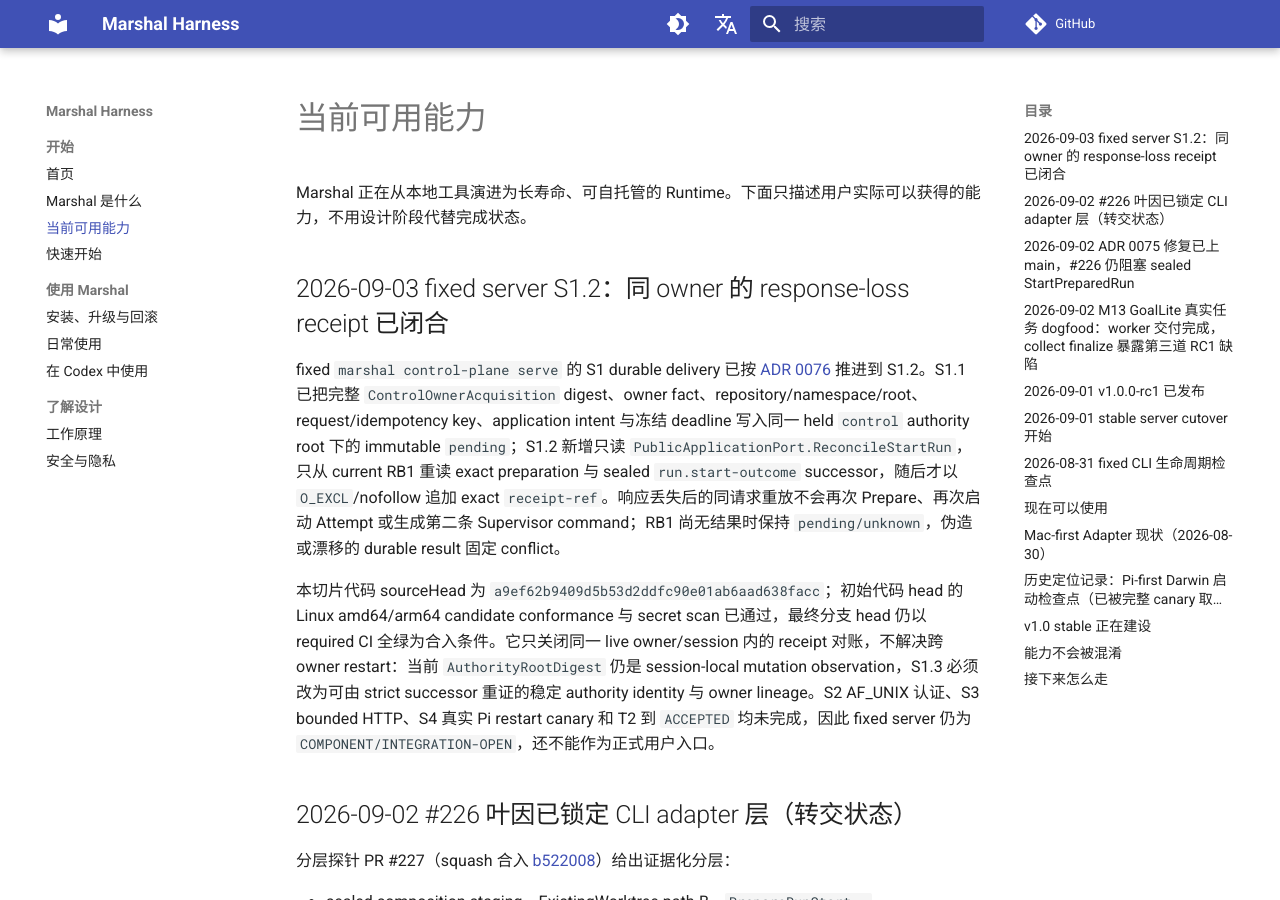
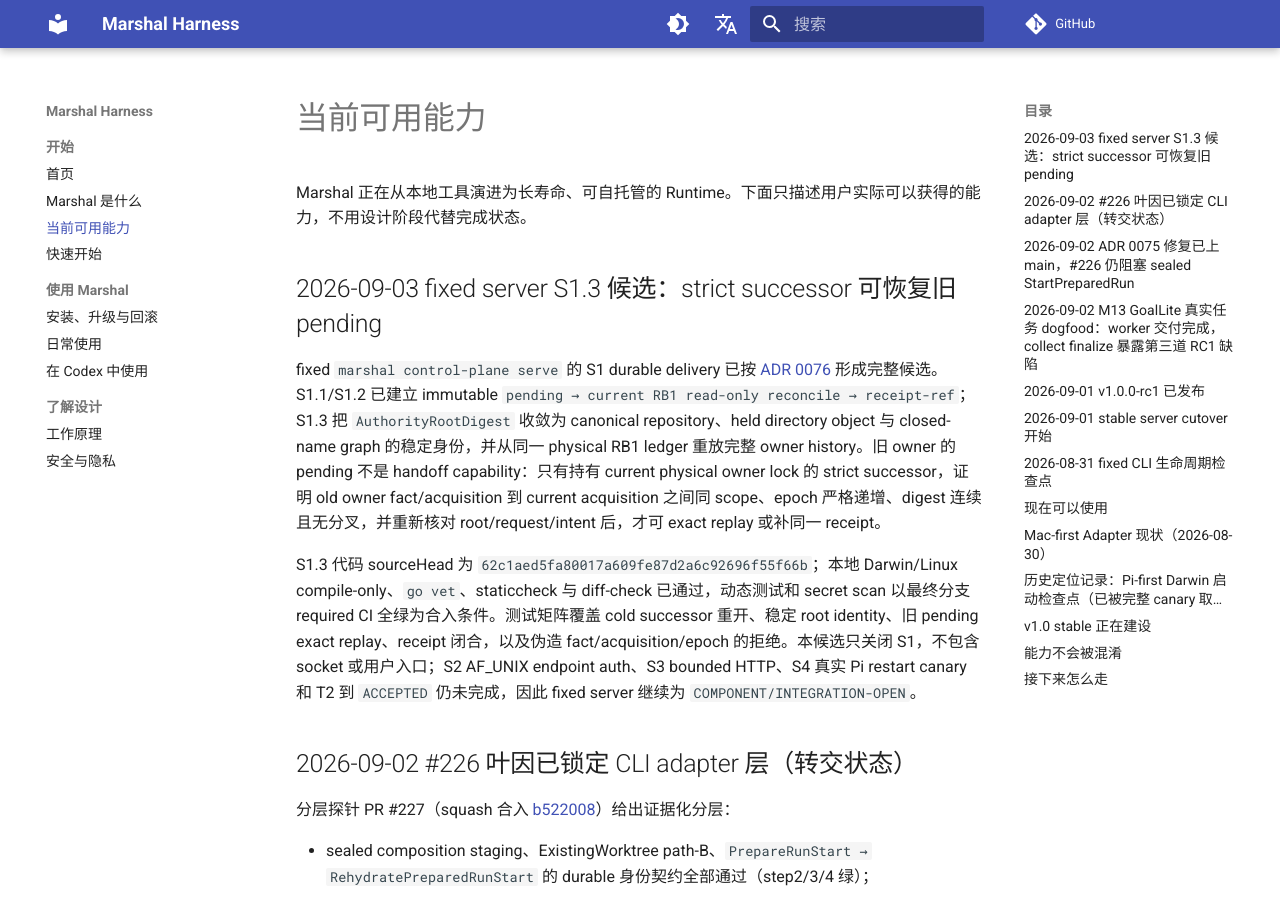
Before and after one commit to chiga0/marshal-harness, an MkDocs documentation site: the page built from docs/current-status.md, in a window 1280 px wide and 900 px high. Built offline with MkDocs 1.6.1 and Material for MkDocs 9.7.7, drawn with Linux system fonts in a browser that asks for light colours; comment, search, counter and statistics services are not loaded.

Commit message:
docs(server): record S1 successor recovery status

```diff
--- a/docs/current-status.md
+++ b/docs/current-status.md
@@ -2,11 +2,11 @@
 
 Marshal 正在从本地工具演进为长寿命、可自托管的 Runtime。下面只描述用户实际可以获得的能力，不用设计阶段代替完成状态。
 
-## 2026-09-03 fixed server S1.2：同 owner 的 response-loss receipt 已闭合
+## 2026-09-03 fixed server S1.3 候选：strict successor 可恢复旧 pending
 
-fixed `marshal control-plane serve` 的 S1 durable delivery 已按 [ADR 0076](adr/0076-darwin-fixed-server-pathname-locator.md) 推进到 S1.2。S1.1 已把完整 `ControlOwnerAcquisition` digest、owner fact、repository/namespace/root、request/idempotency key、application intent 与冻结 deadline 写入同一 held `control` authority root 下的 immutable `pending`；S1.2 新增只读 `PublicApplicationPort.ReconcileStartRun`，只从 current RB1 重读 exact preparation 与 sealed `run.start-outcome` successor，随后才以 `O_EXCL`/nofollow 追加 exact `receipt-ref`。响应丢失后的同请求重放不会再次 Prepare、再次启动 Attempt 或生成第二条 Supervisor command；RB1 尚无结果时保持 `pending/unknown`，伪造或漂移的 durable result 固定 conflict。
+fixed `marshal control-plane serve` 的 S1 durable delivery 已按 [ADR 0076](adr/0076-darwin-fixed-server-pathname-locator.md) 形成完整候选。S1.1/S1.2 已建立 immutable `pending → current RB1 read-only reconcile → receipt-ref`；S1.3 把 `AuthorityRootDigest` 收敛为 canonical repository、held directory object 与 closed-name graph 的稳定身份，并从同一 physical RB1 ledger 重放完整 owner history。旧 owner 的 pending 不是 handoff capability：只有持有 current physical owner lock 的 strict successor，证明 old owner fact/acquisition 到 current acquisition 之间同 scope、epoch 严格递增、digest 连续且无分叉，并重新核对 root/request/intent 后，才可 exact replay 或补同一 receipt。
 
-本切片代码 sourceHead 为 `a9ef62b9409d5b53d2ddfc90e01ab6aad638facc`；初始代码 head 的 Linux amd64/arm64 candidate conformance 与 secret scan 已通过，最终分支 head 仍以 required CI 全绿为合入条件。它只关闭同一 live owner/session 内的 receipt 对账，不解决跨 owner restart：当前 `AuthorityRootDigest` 仍是 session-local mutation observation，S1.3 必须改为可由 strict successor 重证的稳定 authority identity 与 owner lineage。S2 AF_UNIX 认证、S3 bounded HTTP、S4 真实 Pi restart canary 和 T2 到 `ACCEPTED` 均未完成，因此 fixed server 仍为 `COMPONENT/INTEGRATION-OPEN`，还不能作为正式用户入口。
+S1.3 代码 sourceHead 为 `62c1aed5fa80017a609fe87d2a6c92696f55f66b`；本地 Darwin/Linux compile-only、`go vet`、staticcheck 与 diff-check 已通过，动态测试和 secret scan 以最终分支 required CI 全绿为合入条件。测试矩阵覆盖 cold successor 重开、稳定 root identity、旧 pending exact replay、receipt 闭合，以及伪造 fact/acquisition/epoch 的拒绝。本候选只关闭 S1，不包含 socket 或用户入口；S2 AF_UNIX endpoint auth、S3 bounded HTTP、S4 真实 Pi restart canary 和 T2 到 `ACCEPTED` 仍未完成，因此 fixed server 继续为 `COMPONENT/INTEGRATION-OPEN`。
 
 ## 2026-09-02 #226 叶因已锁定 CLI adapter 层（转交状态）
 
```
Also changed, not shown: docs/audit-report.md (+8 -0 lines), docs/roadmap-status.md (+1 -1 lines).
